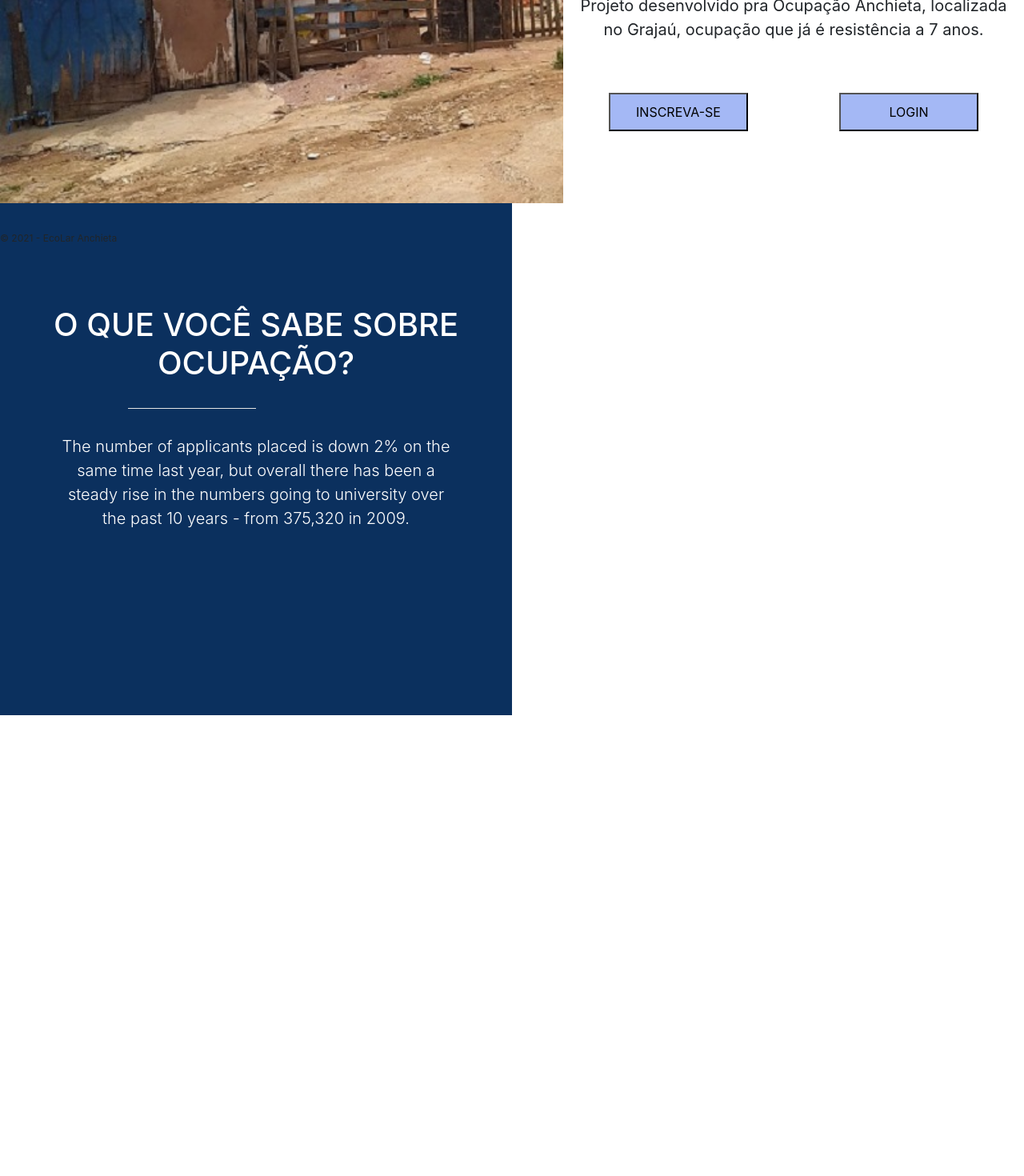
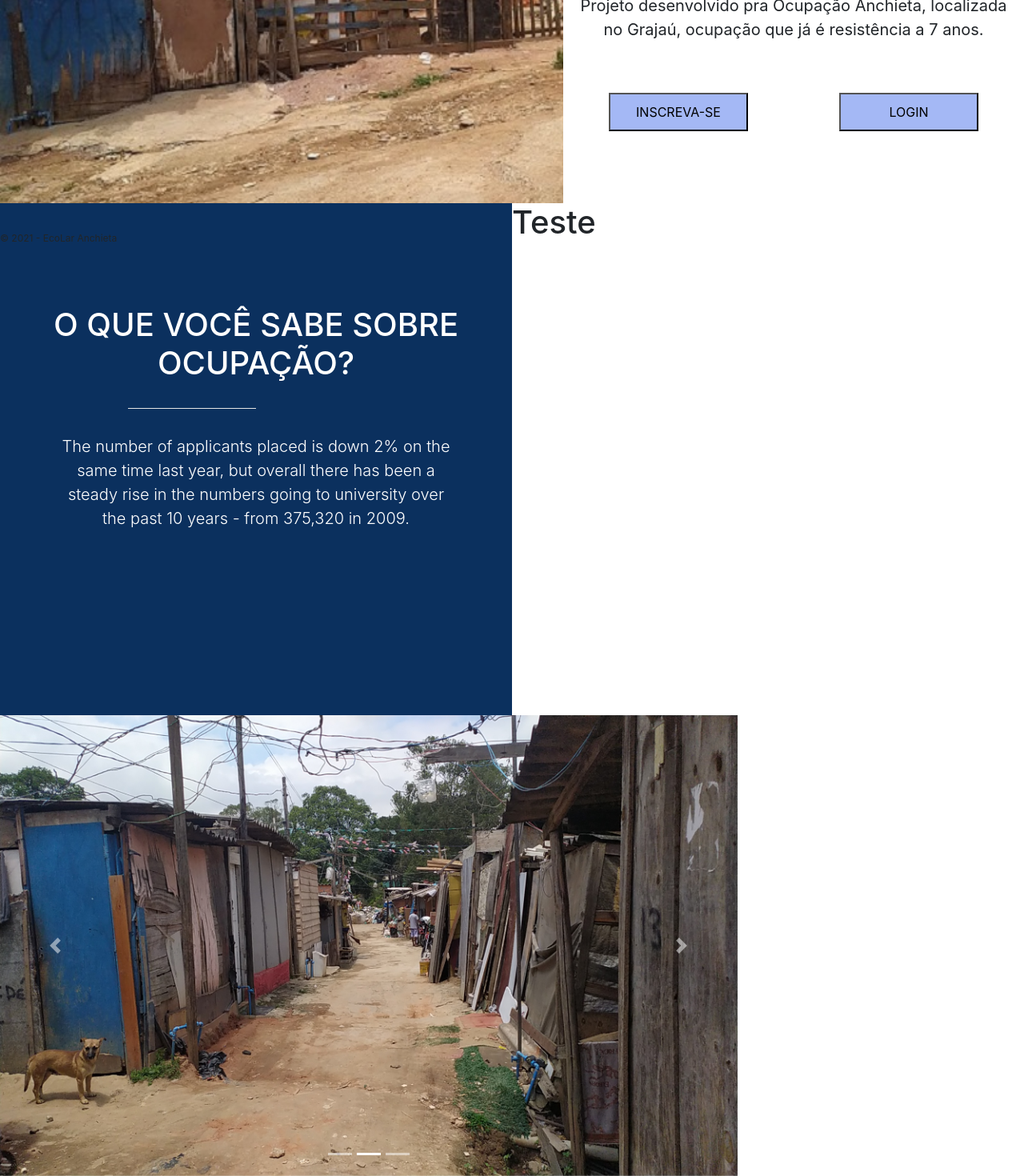
Before and after one commit to Squad9-RecodePro/ecoLarAnchieta, a React (Create React App) app in the folder frontend/: page / in a window 1280 px wide. Shown: the part 482-1952 px from the top of the page at 80% size. Before the commit the page ends 1376 px from the top, so only its background shows below. Built offline with nearby package versions, Linux system fonts and the light colour scheme.

Commit message:
home sections

```diff
--- a/frontend/public/index.html
+++ b/frontend/public/index.html
@@ -11,5 +11,9 @@
   <noscript>Habilitar o JavaScript</noscript>
   <div id="root"></div>
 
+  <script src="https://code.jquery.com/jquery-3.3.1.slim.min.js" integrity="sha384-q8i/X+965DzO0rT7abK41JStQIAqVgRVzpbzo5smXKp4YfRvH+8abtTE1Pi6jizo" crossorigin="anonymous"></script>
+<script src="https://cdnjs.cloudflare.com/ajax/libs/popper.js/1.14.3/umd/popper.min.js" integrity="sha384-ZMP7rVo3mIykV+2+9J3UJ46jBk0WLaUAdn689aCwoqbBJiSnjAK/l8WvCWPIPm49" crossorigin="anonymous"></script>
+<script src="https://stackpath.bootstrapcdn.com/bootstrap/4.1.3/js/bootstrap.min.js" integrity="sha384-ChfqqxuZUCnJSK3+MXmPNIyE6ZbWh2IMqE241rYiqJxyMiZ6OW/JmZQ5stwEULTy" crossorigin="anonymous"></script>
+
 </body>
 </html>
--- a/frontend/src/pages/MainPage/index.jsx
+++ b/frontend/src/pages/MainPage/index.jsx
@@ -1,6 +1,11 @@
 import React from 'react';
 import './styles.css';
 import Menu from '../../components/Menu/mainMenu';
+
+import imgsection2 from '../../assets/images/imgsection2.jpeg';
+import slide1 from '../../assets/images/anchieta1.jpg';
+import slide2 from '../../assets/images/anchieta2.jpg';
+import slide3 from '../../assets/images/anchieta3.jpeg';
 
 
 
@@ -22,6 +27,7 @@ const MainPage = () => {
                 </div>
             </section>
             <section className="section-2">
+                {/* <img src={imgsection2} alt=""/> */}
                 <div className="box-2">
                     <h1>O QUE VOCÊ SABE SOBRE<br /> OCUPAÇÃO?</h1>
                     <hr />
@@ -31,9 +37,37 @@ const MainPage = () => {
                     the past 10 years - from 375,320 in 2009.</p>
                 </div>
                 <div className="box-3">
-
+                    <h1>Teste</h1>
                 </div>
             </section>
+            <div className="section-3">
+            <div id="carouselExampleIndicators" className="carousel slide" data-ride="carousel">
+                <ol className="carousel-indicators">
+                    <li data-target="#carouselExampleIndicators" data-slide-to="0" class="active"></li>
+                    <li data-target="#carouselExampleIndicators" data-slide-to="1"></li>
+                    <li data-target="#carouselExampleIndicators" data-slide-to="2"></li>
+                </ol>
+                <div className="carousel-inner">
+                    <div className="carousel-item active">
+                    <img className="d-block w-100" src={slide1} alt="Primeiro Slide" />
+                    </div>
+                    <div className="carousel-item">
+                    <img className="d-block w-100" src={slide2} alt="Segundo Slide" />
+                    </div>
+                    <div className="carousel-item">
+                    <img className="d-block w-100" src={slide3} alt="Terceiro Slide" />
+                    </div>
+                </div>
+                <a className="carousel-control-prev" href="#carouselExampleIndicators" role="button" data-slide="prev">
+                    <span className="carousel-control-prev-icon" aria-hidden="true"></span>
+                    <span className="sr-only">Anterior</span>
+                </a>
+                <a className="carousel-control-next" href="#carouselExampleIndicators" role="button" data-slide="next">
+                    <span className="carousel-control-next-icon" aria-hidden="true"></span>
+                    <span className="sr-only">Próximo</span>
+                </a>
+            </div>
+            </div>
 
         </>
 
--- a/frontend/src/pages/MainPage/styles.css
+++ b/frontend/src/pages/MainPage/styles.css
@@ -30,6 +30,11 @@
     height: 48px;
     background-color: rgb(164, 184, 245);
 }
+.section-2 {
+    width: 100%;
+    height: 80vh;
+    display: flex;
+}
 
 .section-2 .box-2 {
     background-color: #0B305E;
@@ -46,3 +51,18 @@
     width: 160px;
     margin: 2rem 0rem 2rem 10rem;
 }
+
+.section-3 {
+
+    width: 72vw;
+
+}
+.section-3 img {
+
+    height: 72vh;
+    text-align: center;
+}
+.section-3 #carouselExampleIndicators {
+    display: flex;
+    justify-content: center;
+}
```
Also changed, not shown: frontend/src/assets/images/imgsection2.jpeg (added).
